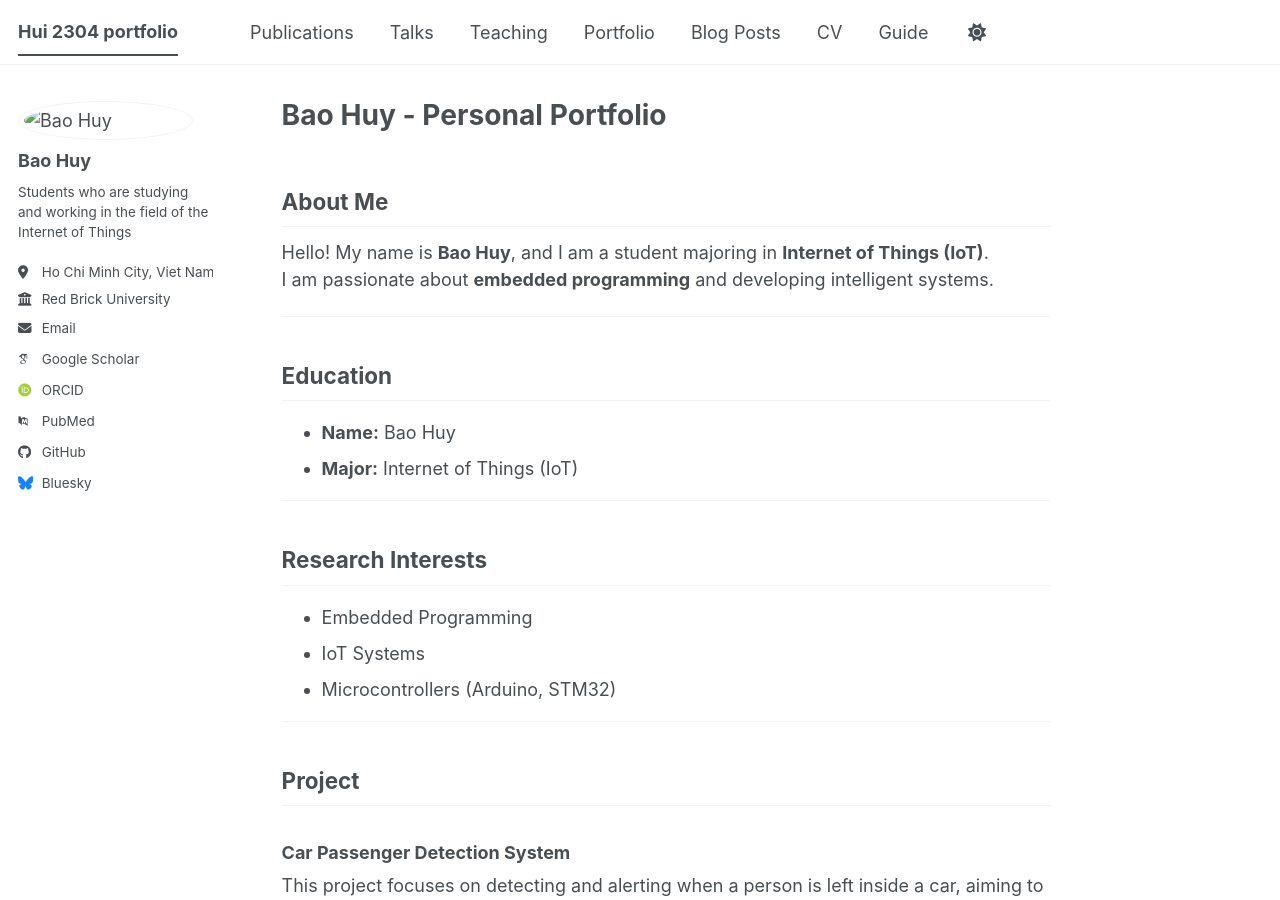
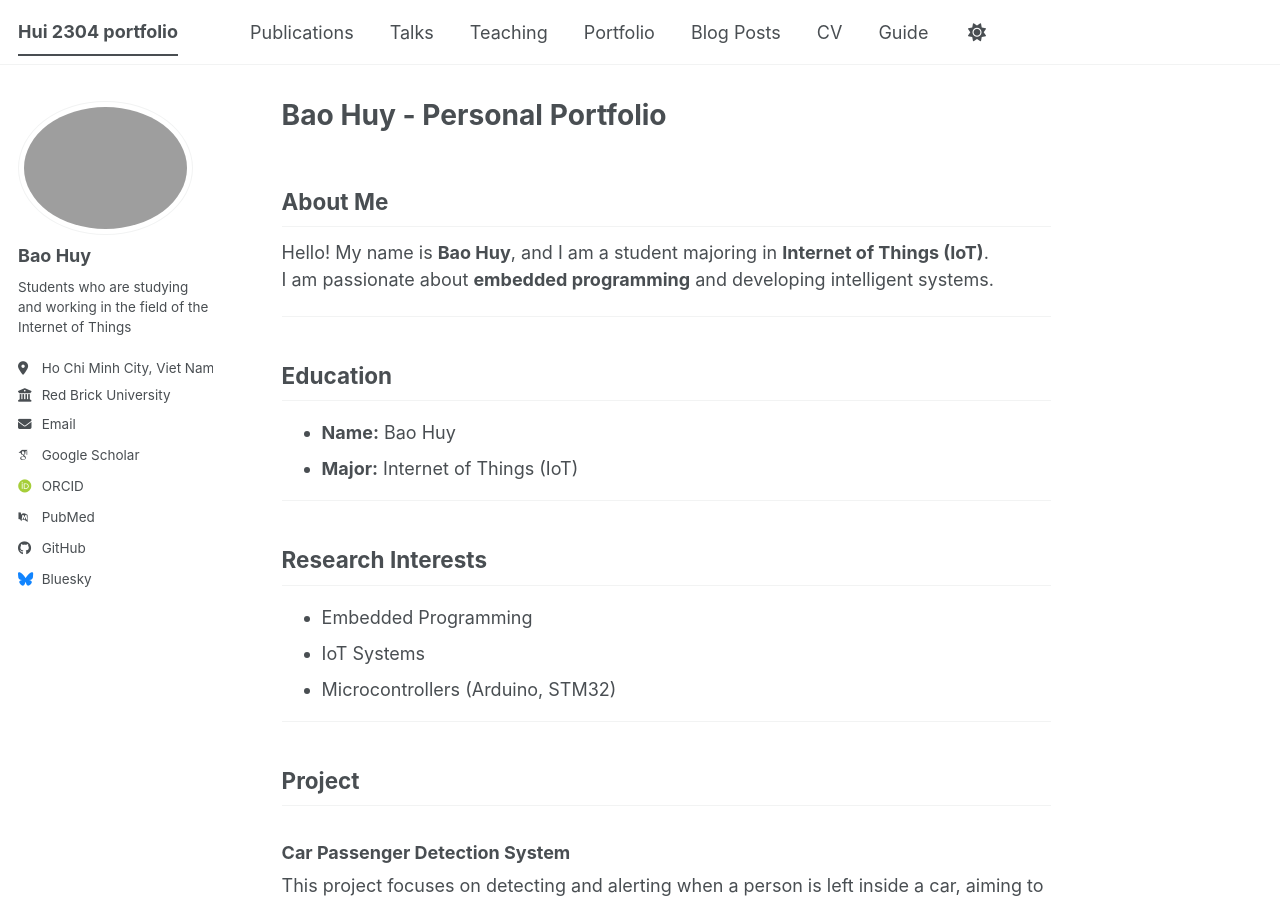
Before and after one commit to Hui-2304/hui-230405, a Jekyll site: the page built from _pages/about.md, in a window 1280 px wide and 900 px high. Built offline with Jekyll 4.4.1, drawn with Linux system fonts in a browser that asks for light colours; some web fonts are replaced; a script bundle is joined from its source files by our own code; library files that are not in the unit come from our copies.

Commit message:
fix avatar final

```diff
--- a/_config.yml
+++ b/_config.yml
@@ -23,7 +23,7 @@ repository               : "academicpages/academicpages.github.io"
 #               Additional customization can be done by editing /_includes/author-profile.html
 author:
   # Biographic information
-  avatar           : "images/huy.jpg"
+  avatar           : "images/huy.png"
   name             : "Bao Huy"
   pronouns         : # example: "she/her"
   bio              : "Students who are studying and working in the field of the Internet of Things"
```
Also changed, not shown: images/huy.jpg (deleted), 1 other file.
